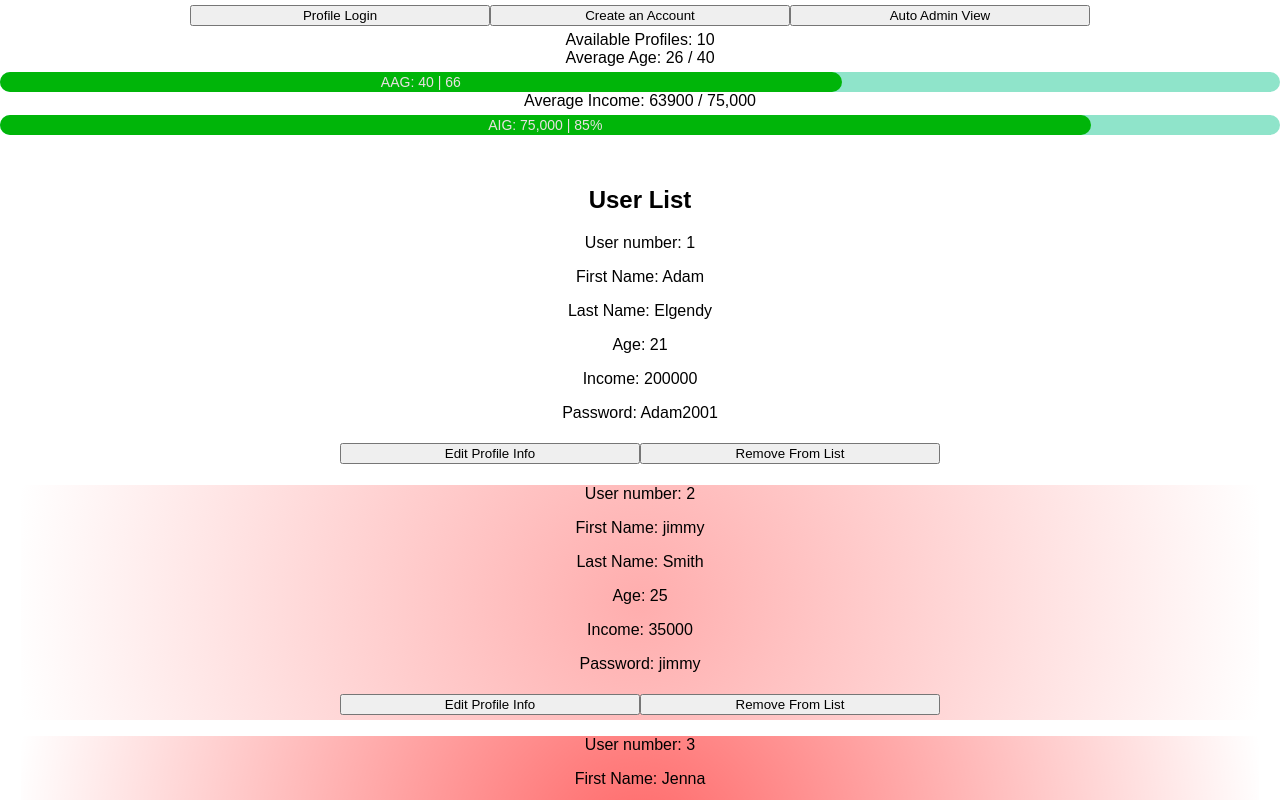
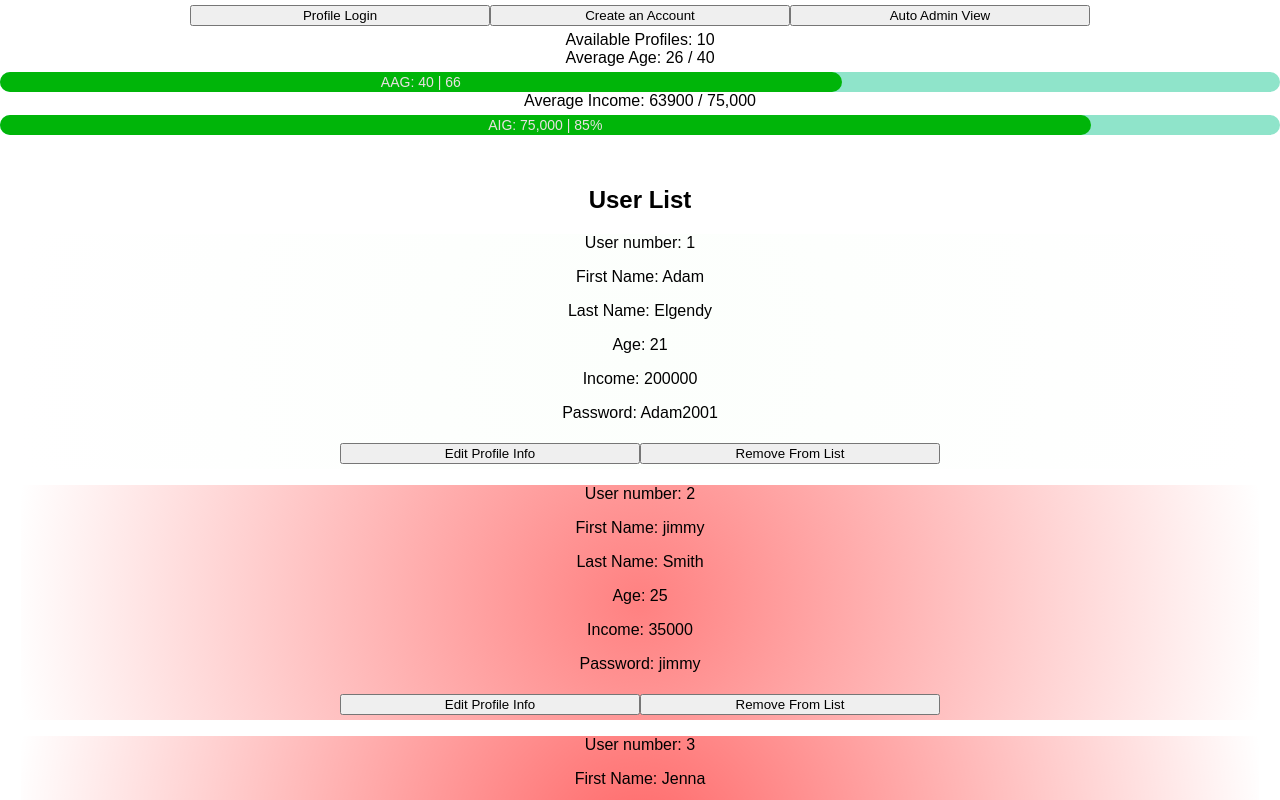
Before and after one commit to theadamites/Budget-App-First-React-web-Application, a React (Create React App) app: page / in a window 1280 px wide. Both pictures are taken after a click on the button "Auto Admin View". Built offline with nearby package versions, Linux system fonts and the light colour scheme.

Commit message:
Update admin.js

```diff
--- a/src/admin.js
+++ b/src/admin.js
@@ -49,12 +49,16 @@ export default function Admin() {
   // Function to calculate gradient color based on a percentage value
   function calculateGradientColor(percentage) {
     if (percentage === 50) {
+
       return null;
+
     } else if (percentage > 50) {
-      const green = Math.round(255 * (percentage / 100));
-      return `radial-gradient(circle, rgba(${green}, 255, ${green}, 0.6), transparent)`;
+      const green = Math.round(125 * (percentage / 100));
+
+      return `radial-gradient(circle, rgba(${green}, 255, ${green}, .6), transparent)`;
     } else if (percentage < 50) {
-      const red = Math.round(255 * (percentage / 100));
+      const red = Math.round(125 * (percentage / 100));
+
       return `radial-gradient(circle, rgba(255, ${red}, ${red}, 0.6), transparent)`;
     }
   }
@@ -65,7 +69,8 @@ export default function Admin() {
       <div className="feed-box">
         <h2>User List</h2>
         {userList.map((user, index) => (
-          <div key={user.ID} className="user-info-box" style={{ background: calculateGradientColor(((user.income / 75000) * 100), user.Id, user.income) }}>
+          <div key={user.ID} className="user-info-box" style={{ background: calculateGradientColor(((user.income / 100000) * 100), user.Id, user.income) }}>
+
             <p>User number: {user.ID}</p>
             <p>First Name: {user.firstName}</p>
             <p>Last Name: {user.lastName}</p>
```
